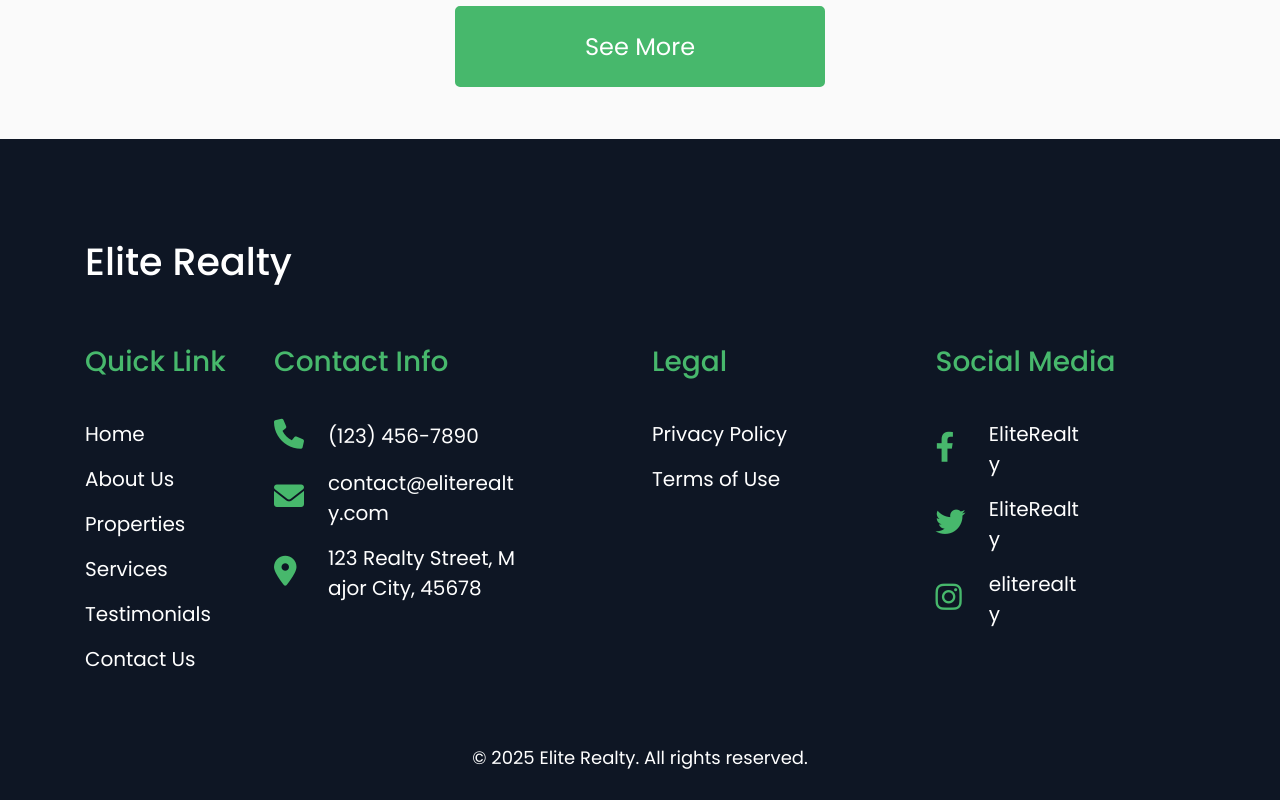
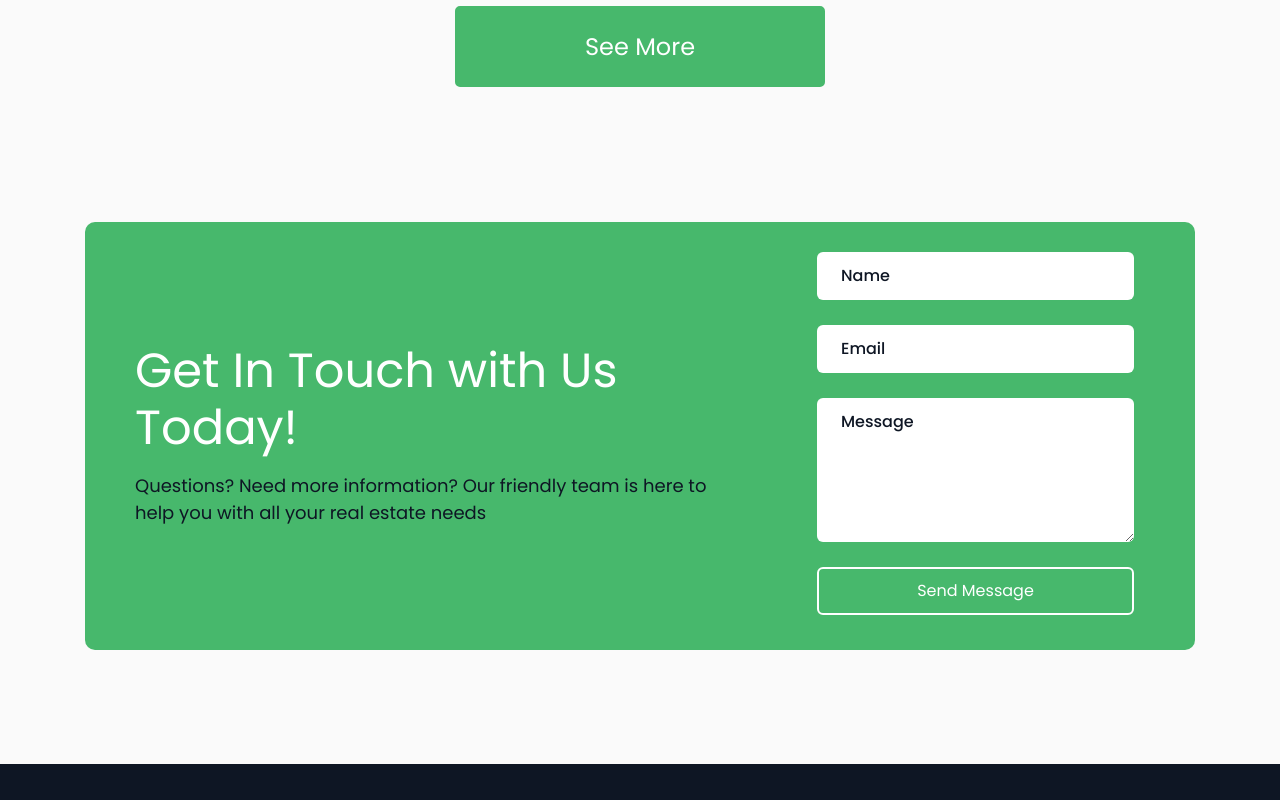
Before and after one commit to rakeebhasan09/Roommate, a plain HTML site: page index.html in a window 1280 px wide. Shown: the part 2940-3740 px from the top of the page. Drawn offline with nearby package versions, Linux system fonts and the light colour scheme.

Commit message:
Get In Touch Area Added.

```diff
--- a/css/responsive.css
+++ b/css/responsive.css
@@ -111,6 +111,10 @@ Large Screen - Leptop
 
 	.city-location-tracker {
 		height: 50px;
+	}
+	.get-touch-cnnt h3 {
+		font-size: 45px;
+		padding-right: 0px;
 	}
 }
 
@@ -281,6 +285,13 @@ Medium Screen - Tablate
 
 	.city-location-tracker {
 		height: 50px;
+	}
+
+	.get-touch-area {
+		padding-top: 35px;
+	}
+	.get-touch-wrpper .row {
+		row-gap: 50px;
 	}
 }
 
@@ -561,4 +572,25 @@ Xtra Small Screen - Small Mobile
 	.city-location-tracker {
 		height: 50px;
 	}
+
+	.get-touch-area {
+		padding-top: 15px;
+	}
+	.get-touch-wrpper {
+		padding: 20px;
+	}
+	.get-touch-cnnt h3 {
+		font-size: 36px;
+		padding-right: 0;
+		text-align: center;
+	}
+	.get-touch-cnnt p {
+		text-align: center;
+	}
+	.get-touch-wrpper .row {
+		row-gap: 30px;
+	}
+	.contact-from form {
+		row-gap: 15px;
+	}
 }
--- a/index.html
+++ b/index.html
@@ -522,11 +522,50 @@
 				</div>
 			</section>
 			<!-- Reviews Area End -->
+
+			<!-- Get Touch Area Start -->
+			<section class="get-touch-area">
+				<div class="container">
+					<div class="get-touch-wrpper">
+						<div
+							class="row align-items-center justify-content-between"
+						>
+							<div class="col-lg-7">
+								<div class="get-touch-cnnt">
+									<h3>Get In Touch with Us Today!</h3>
+									<p>
+										Questions? Need more information? Our
+										friendly team is here to help you with
+										all your real estate needs
+									</p>
+								</div>
+							</div>
+							<div class="col-lg-5 col-xl-4">
+								<div class="contact-from">
+									<form action="">
+										<input type="text" placeholder="Name" />
+										<input
+											type="email"
+											placeholder="Email"
+										/>
+										<textarea
+											rows="5"
+											placeholder="Message"
+										></textarea>
+										<button>Send Message</button>
+									</form>
+								</div>
+							</div>
+						</div>
+					</div>
+				</div>
+			</section>
+			<!-- Get Touch Area End -->
 		</main>
 		<!-- MAIN AREA END -->
 
 		<!-- FOOTER AREA START -->
-		<section class="footer-area">
+		<section style="margin-top: 114px" class="footer-area">
 			<div class="container">
 				<div class="footer-top-wrpper">
 					<h2>Elite Realty</h2>
--- a/style.css
+++ b/style.css
@@ -1402,3 +1402,71 @@ Browse Room CSS HERE
 .swiper {
 	width: 100%;
 }
+
+/*=========================
+Get Touch Area CSS HERE
+==========================*/
+.get-touch-area {
+	padding-top: 83px;
+}
+
+.get-touch-wrpper {
+	padding: 30px 61px 35px 50px;
+	border-radius: 10px;
+	background: #47b86c;
+}
+
+.get-touch-cnnt h3 {
+	color: #fff;
+	font-size: 48px;
+	font-weight: 400;
+	padding-right: 50px;
+	margin-bottom: 15px;
+}
+
+.get-touch-cnnt p {
+	color: #0e1624;
+	font-size: 18px;
+	font-weight: 400;
+}
+
+.contact-from input,
+.contact-from textarea {
+	color: #0e1624;
+	font-size: 16px;
+	font-weight: 500;
+	border-radius: 6px;
+	background: #fff;
+	padding: 12px 24px;
+	border: none;
+	outline: none;
+	width: 100%;
+}
+
+.contact-from input::placeholder,
+.contact-from textarea::placeholder {
+	color: #0e1624;
+}
+
+.contact-from button {
+	color: #fff;
+	font-size: 16px;
+	border-radius: 6px;
+	border: 2px solid #fff;
+	width: 100%;
+	background: transparent;
+	height: 48px;
+	transition: all 0.3s ease-in-out;
+}
+
+.contact-from form {
+	display: flex;
+	flex-direction: column;
+	row-gap: 25px;
+}
+
+.contact-from button:hover {
+	box-shadow: 0 0 10px #000;
+	background: #fff;
+	color: #47b86c;
+}
```
